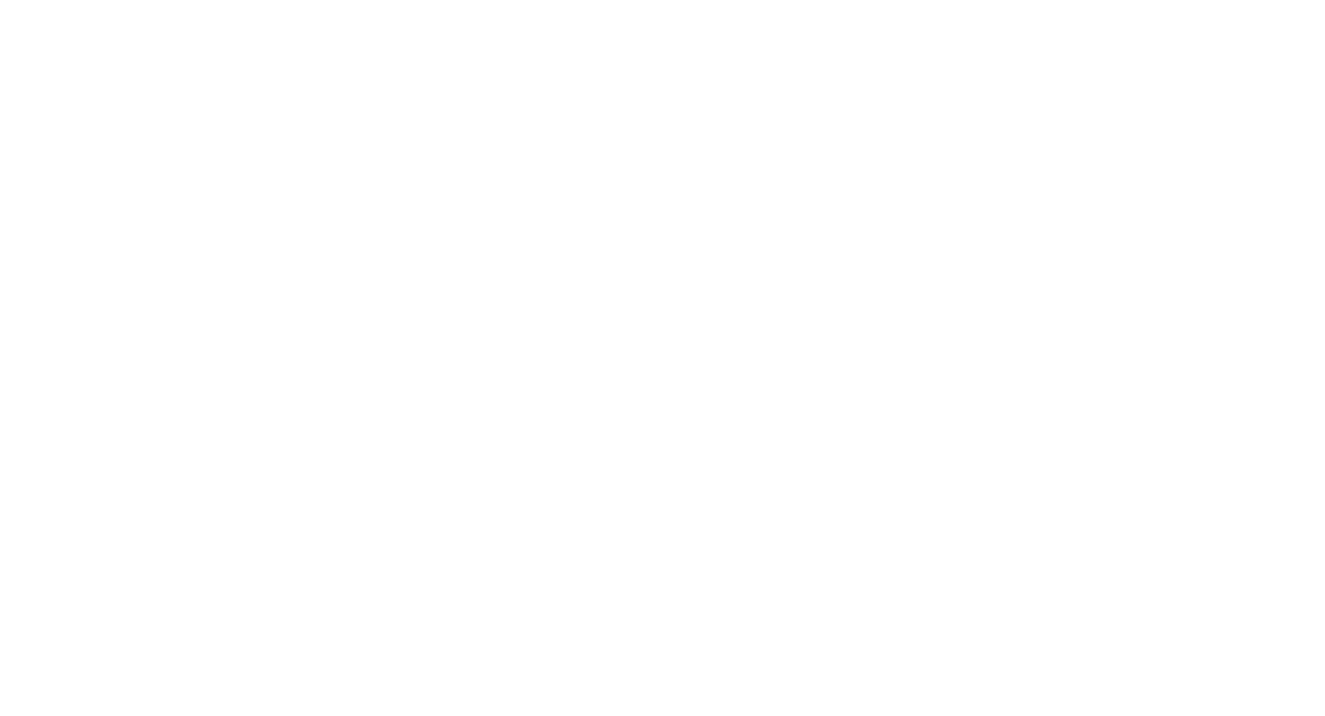
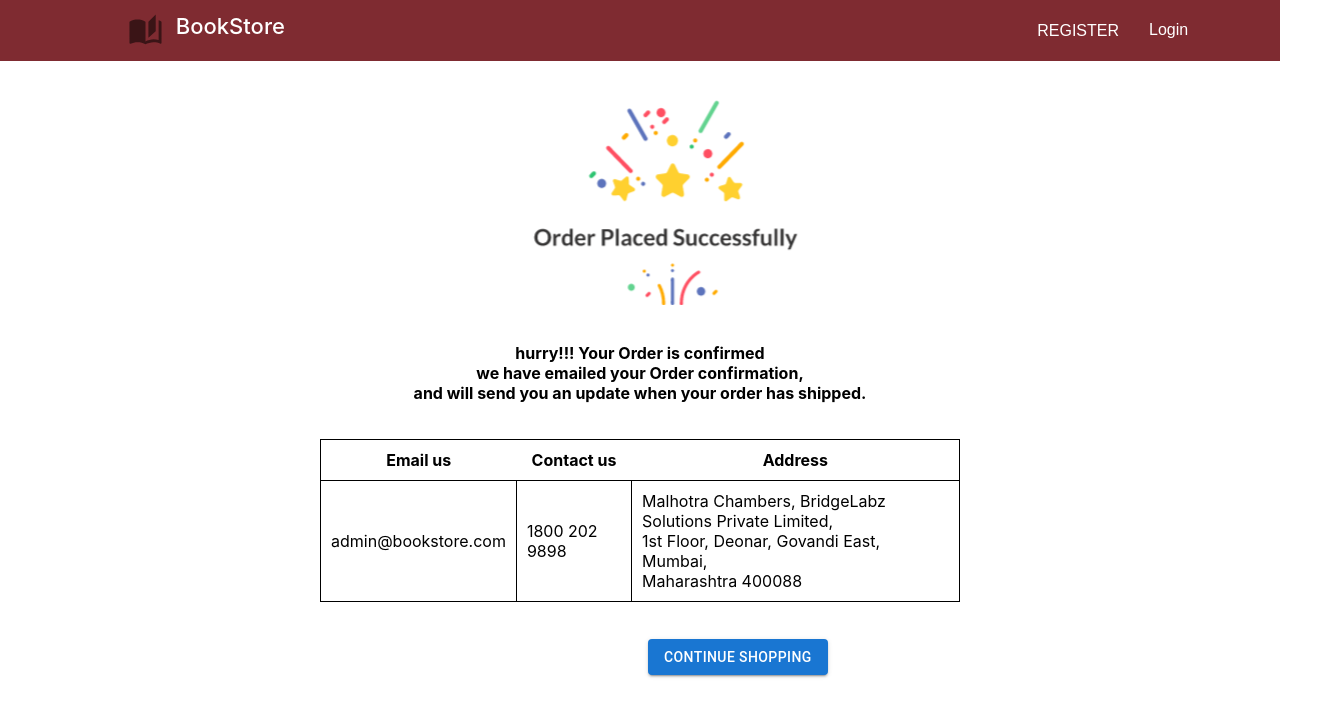
Before and after one commit to TusharS07/BookStore_Application-React, a React (Create React App) app: page /OrderSuccessful in a window 1280 px wide. Before the commit this address had no page. Shown: the top 716 px of the page, 1325 px wide, since content can reach past the window. Built offline with nearby package versions, Linux system fonts and the light colour scheme.

Commit message:
BookStore_Application FrontEnd

```diff
--- a/src/App.js
+++ b/src/App.js
@@ -7,6 +7,7 @@ import SignUpPage from './pages/SignUp/SignUpPage';
 import AdminPage from './pages/Admin/AdminPage';
 import Cart from './pages/Cart/Cart';
 import PlaceOrderPage from './pages/Order/PlaceOrderPage';
+import PlacedSuccessfull from './pages/Order/PlacedSuccessfull';
 
 function App() {
   return (
@@ -18,6 +19,7 @@ function App() {
         <Route path="/Admin" element = { <AdminPage/>} />
         <Route path="/Cart" element = { <Cart/>} />
         <Route path="/PlaceOrder" element = { <PlaceOrderPage/>} />
+        <Route path="/OrderSuccessful" element = { <PlacedSuccessfull/> } />
       </Routes>
     </Router>
   );
--- a/src/components/Header/Header.jsx
+++ b/src/components/Header/Header.jsx
@@ -1,5 +1,5 @@
 import React, { useEffect, useState } from 'react'
-import { Link, useNavigate } from 'react-router-dom'
+import { useNavigate } from 'react-router-dom'
 import axios from 'axios';
 import AutoStoriesIcon from '@mui/icons-material/AutoStories';
 import ShoppingCartIcon from '@mui/icons-material/ShoppingCart';
--- a/src/components/PlaceOrder/PlaceOrder.jsx
+++ b/src/components/PlaceOrder/PlaceOrder.jsx
@@ -16,6 +16,7 @@ import AccordionDetails from '@mui/material/AccordionDetails';
 import { ExpandMore } from '@mui/icons-material';
 import { toast, ToastContainer } from 'react-toastify';
 import 'react-toastify/dist/ReactToastify.css';
+import PlacedSuccessfull from '../../pages/Order/PlacedSuccessfull';
 
 
 const PlaceOrder = () => {
@@ -23,8 +24,10 @@ const PlaceOrder = () => {
 
     const [cartBooks, setCartBooks] = useState([]);
     const [userData, setUserData] = useState([]);
+    const [orderDetails, setOrderDetails] = useState([]);
     const [totalCartAmount, setTotalCartAmount] = useState(0);
     const [totalCartQty, setTotalCartQty] = useState(0);
+
 
 
     const [firstName, setFirstName] = useState("");
@@ -97,8 +100,9 @@ const PlaceOrder = () => {
         axios.post(`http://localhost:8083/OrderPage/placeOrder?token=${localStorage.getItem("Token")}`,shippingAddress)
         .then((res) => {
             toast.success(res.data.message, {position: toast.POSITION.TOP_CENTER} );
+            setOrderDetails(res.data.obj)
             console.log(res.data)
-            setTimeout(() => { navigate("/"); }, 10000);
+            setTimeout(() => { navigate("/OrderSuccessful"); }, 4000);
           })
           .catch((err) => {
             toast.error(err.response.data);
@@ -332,7 +336,7 @@ const PlaceOrder = () => {
                 </Accordion>
             </div>
         </div>
-        <ToastContainer autoClose={5000} />
+        <ToastContainer autoClose={2000} />
     </div>
   )
 }
--- /dev/null
+++ b/src/pages/Order/PlacedSuccessfull.css
@@ -0,0 +1,24 @@
+.img {
+    margin: 3% 37% 1%;
+}
+
+.confirmationMsg {
+    text-align: center;
+}
+
+.contactus {
+    border-collapse: collapse;
+    margin: 2.8% 25% 1%;
+}
+
+table, td {
+    border: 0.1px solid;
+}
+
+table, th, td {
+    padding: 10px;
+}
+
+.homeButton {
+
+}
--- /dev/null
+++ b/src/pages/Order/PlacedSuccessfull.jsx
@@ -0,0 +1,48 @@
+import React from 'react'
+import { Table } from 'react-bootstrap';
+import orderPlacedImg from '../../assets/orderPlaced.PNG'
+import Header from '../../components/Header/Header'
+
+import './PlacedSuccessfull.css';
+import Button from '@mui/material/Button';
+import { useNavigate } from 'react-router-dom';
+import PlaceOrder from '../../components/PlaceOrder/PlaceOrder';
+
+const PlacedSuccessfull = () => {
+
+    let navigate = useNavigate();
+
+  return (
+    <div>
+        <Header/>
+        <img src={orderPlacedImg} className="img" />
+        <div className="confirmationMsg" >
+            <h4>hurry!!! Your Order is confirmed <br />
+            we have emailed your Order confirmation, <br />
+            and will send you an update when your order has shipped.
+            </h4>
+        </div>
+        <Table className='contactus'>
+            <thead>
+                <tr>
+                    <th>Email us </th>
+                    <th>Contact us</th>
+                    <th>Address</th>
+                </tr>
+            </thead>
+            <tbody>
+                <tr>
+                    <td>admin@bookstore.com</td>
+                    <td>1800 202 9898</td>
+                    <td>Malhotra Chambers, BridgeLabz Solutions Private Limited, <br/>
+                        1st Floor, Deonar, Govandi East, Mumbai,<br/>
+                         Maharashtra 400088</td>
+                </tr>
+            </tbody>
+        </Table>
+        <Button variant="contained" onClick = {() => { navigate("/")}} sx={{ ml: 81, mt: 3 }}>CONTINUE SHOPPING</Button>
+    </div>
+  )
+}
+
+export default PlacedSuccessfull
```
Also changed, not shown: src/assets/orderPlaced.PNG (added).
